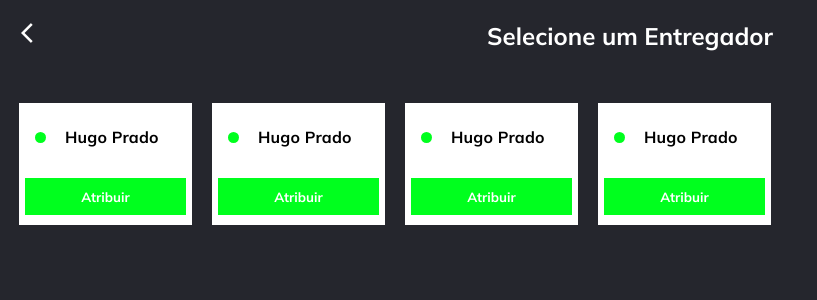
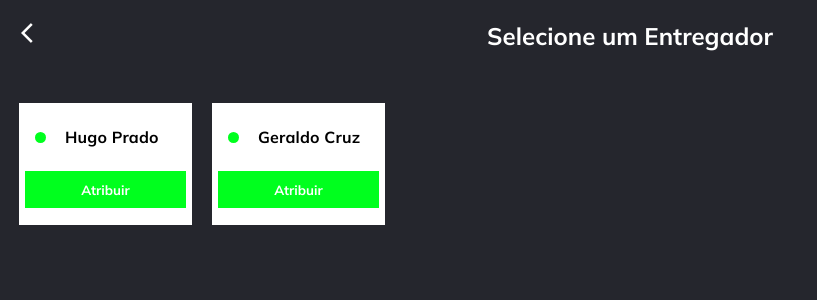
Before and after one commit to schneiker/parte-vitor, an Angular app: page /tela-escolher-entregador in a window 1280 px wide. Shown: the top 300 px of the page, without its empty margins (0-817 px from the left). Built offline with nearby package versions, Linux system fonts and the light colour scheme; data requests are answered from the project's data file.

Commit message:
ajustes de css no componente entregadores

```diff
--- a/db.json
+++ b/db.json
@@ -173,5 +173,18 @@
       "numeroPedido": 8,
       "tempo": "166 min"
     }
+  ],
+
+  "entregadores": [
+    {
+      "id": 1,
+      "nome": "Hugo Prado",
+      "status": "disponível"
+    },
+    {
+      "id": 2,
+      "nome": "Geraldo Cruz",
+      "status": "disponível"
+    }
   ]
 }
--- /dev/null
+++ b/src/app/components/entregador.service.ts
@@ -0,0 +1,20 @@
+import { Injectable } from '@angular/core';
+import { HttpClient } from '@angular/common/http';
+import { Observable } from 'rxjs';
+import { map } from 'rxjs/operators';
+
+@Injectable({
+  providedIn: 'root'
+})
+export class EntregadorService {
+  private apiUrl = 'http://localhost:3000/entregadores';
+
+  constructor(private http: HttpClient) {}
+
+  getEntregadoresDisponiveis(): Observable<any[]> {
+    return this.http.get<any[]>(this.apiUrl)
+      .pipe(
+        map(entregadores => entregadores.filter(entregador => entregador.status === 'disponível'))
+      );
+  }
+}
--- a/src/app/components/entregadores/entregadores.component.css
+++ b/src/app/components/entregadores/entregadores.component.css
@@ -46,6 +46,7 @@
     width: 161px;
     height: 37px;
     color: var(--branco-figma);
+    margin-bottom: 7px;
 }
 
 .css-botao {
--- a/src/app/components/entregadores/entregadores.component.html
+++ b/src/app/components/entregadores/entregadores.component.html
@@ -1,11 +1,11 @@
 <section id="entregador">
     <div id="entregador-status">
-        <div id="circulo-disponibilidade-entregador"></div>
-        <h2>Hugo Prado</h2>
+      <div id="circulo-disponibilidade-entregador"></div>
+      <h2>{{ entregador.nome }}</h2>
     </div>
     <div class="css-botao">
-        <mat-dialog-actions>
-            <button mat-raised-button id="botao" (click)="openDialog()">Atribuir</button>
-        </mat-dialog-actions>
+      <mat-dialog-actions>
+        <button mat-raised-button id="botao" (click)="openDialog(entregador)">Atribuir</button>
+      </mat-dialog-actions>
     </div>
 </section>
--- a/src/app/components/entregadores/entregadores.component.ts
+++ b/src/app/components/entregadores/entregadores.component.ts
@@ -1,21 +1,26 @@
-import { Component } from '@angular/core';
+import { Component, OnInit, Input } from '@angular/core';
 import { MatDialog } from '@angular/material/dialog';
 import { AtribuindoEntregadorComponent } from '../atribuindo-entregador/atribuindo-entregador.component';
 import { MatDialogModule } from '@angular/material/dialog';
+import { EntregadorService } from '../entregador.service';
+import { NgFor } from '@angular/common';
 
 @Component({
   selector: 'app-entregadores',
   standalone: true,
-  imports: [MatDialogModule],
+  imports: [MatDialogModule, NgFor],
   templateUrl: './entregadores.component.html',
   styleUrl: './entregadores.component.css'
 })
 export class EntregadoresComponent {
-  title = 'angular-dialog';
-  constructor(private matDialog:MatDialog){}
-  openDialog(){
-    this.matDialog.open(AtribuindoEntregadorComponent,{
-      width:'350px',
-    })
+  @Input() entregador: any;
+
+  constructor(private matDialog: MatDialog) {}
+
+  openDialog(entregador: any): void {
+    this.matDialog.open(AtribuindoEntregadorComponent, {
+      width: '350px',
+      data: { entregador }
+    });
   }
 }
--- a/src/app/components/tela-escolher-entregador/tela-escolher-entregador.component.html
+++ b/src/app/components/tela-escolher-entregador/tela-escolher-entregador.component.html
@@ -5,9 +5,5 @@
     </div>
 
     <div class="entregadores-disponiveis">
-        <app-entregadores></app-entregadores>
-        <app-entregadores></app-entregadores>
-        <app-entregadores></app-entregadores>
-        <app-entregadores></app-entregadores>
-    </div>
+        <app-entregadores *ngFor="let entregador of entregadores" [entregador]="entregador"></app-entregadores>    </div>
 </section>
--- a/src/app/components/tela-escolher-entregador/tela-escolher-entregador.component.ts
+++ b/src/app/components/tela-escolher-entregador/tela-escolher-entregador.component.ts
@@ -1,4 +1,4 @@
-import { Component } from '@angular/core';
+import { Component, OnInit } from '@angular/core';
 import { EntregadoresComponent } from '../entregadores/entregadores.component';
 import { MatFormFieldModule } from '@angular/material/form-field';
 import { MatInputModule } from '@angular/material/input';
@@ -7,6 +7,8 @@ import { MatNativeDateModule } from '@angular/material/core';
 import { MatIconModule } from '@angular/material/icon';
 import { MatSlideToggleModule } from '@angular/material/slide-toggle';
 import { RouterLink, RouterOutlet } from '@angular/router';
+import { NgFor } from '@angular/common';
+import { EntregadorService } from '../entregador.service';
 
 @Component({
   selector: 'app-tela-escolher-entregador',
@@ -18,10 +20,24 @@ import { RouterLink, RouterOutlet } from '@angular/router';
     MatNativeDateModule,
     MatIconModule,
     MatSlideToggleModule,
-    RouterLink, RouterOutlet
+    RouterLink, RouterOutlet,
+    NgFor
   ],
   templateUrl: './tela-escolher-entregador.component.html',
   styleUrl: './tela-escolher-entregador.component.css'
 })
-export class TelaEscolherEntregadorComponent {
+export class TelaEscolherEntregadorComponent implements OnInit {
+  entregadores: any[] = [];
+
+  constructor(private entregadorService: EntregadorService) {}
+
+  ngOnInit(): void {
+    this.loadEntregadoresDisponiveis();
+  }
+
+  loadEntregadoresDisponiveis(): void {
+    this.entregadorService.getEntregadoresDisponiveis().subscribe((data) => {
+      this.entregadores = data;
+    });
+  }
 }
```
Also changed, not shown: 1 other file (tests, documents, lock files or other folders).
